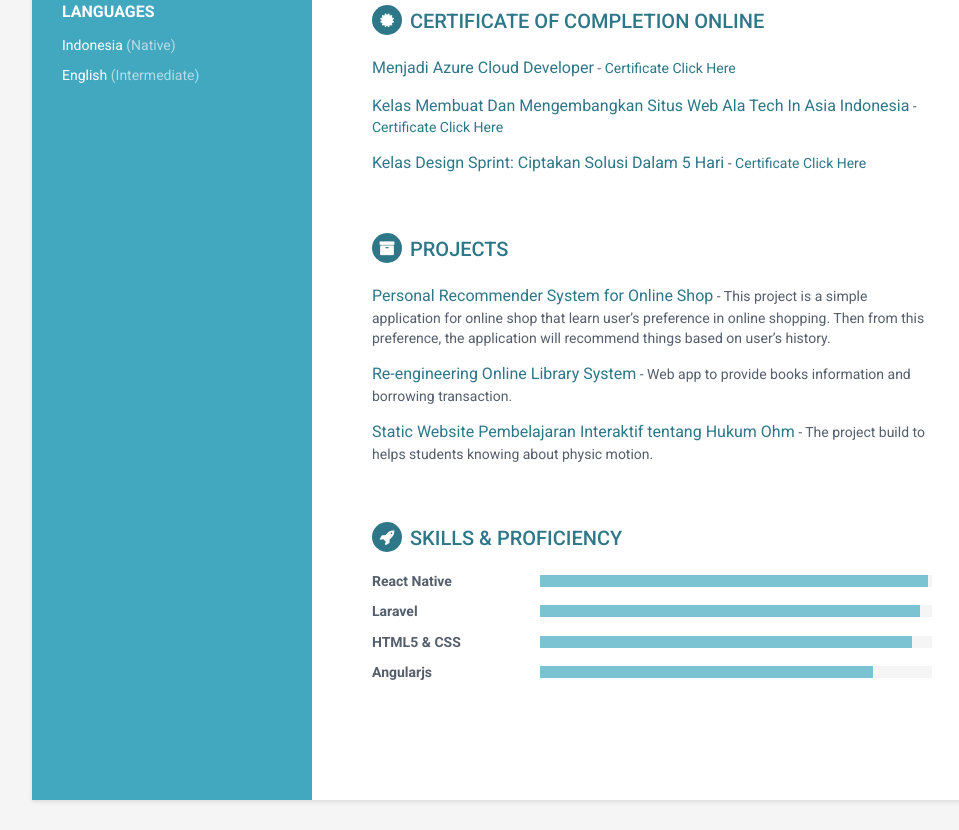
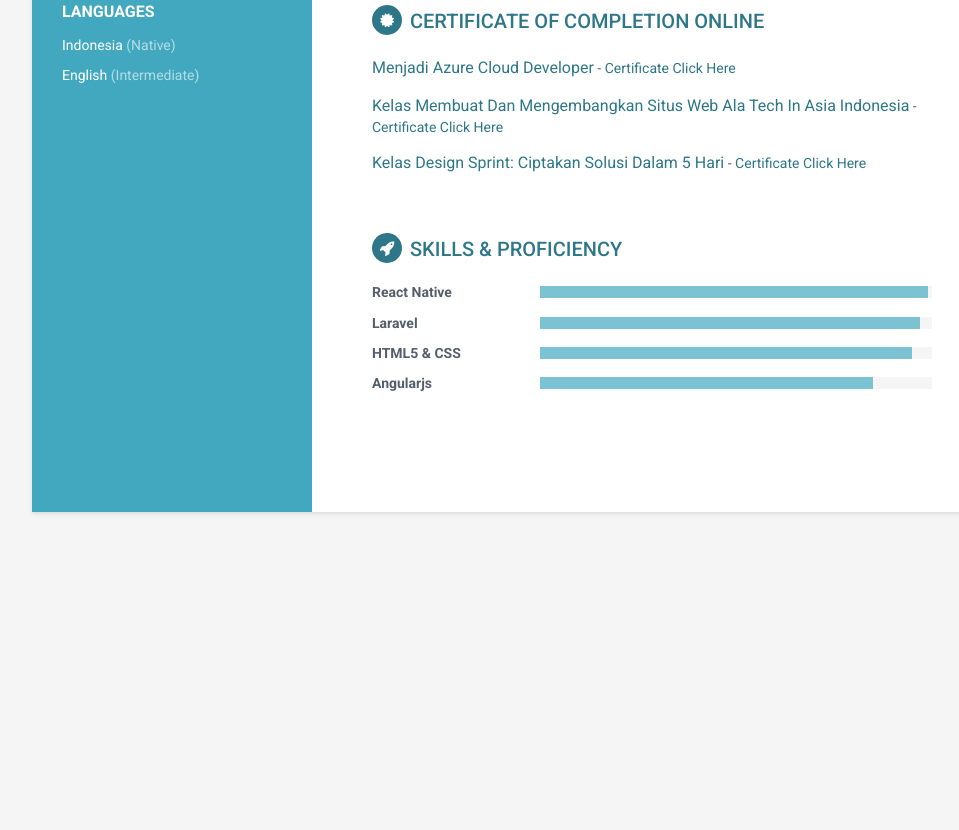
Before and after one commit to nielmanullang/nielmanullang.github.io, a plain HTML site: page index.html in a window 1280 px wide. Shown: the part 816-1646 px from the top of the page, without its empty margins (128-1087 px from the left). After the commit the page ends 1358 px from the top, so only its background shows below. Drawn offline with Linux system fonts and the light colour scheme.

Commit message:
Command projects

```diff
--- a/index.html
+++ b/index.html
@@ -144,18 +144,18 @@
                 </div><!--//item-->
             </section><!--//section-->
 
-            <section class="section projects-section">
+            <!-- <section class="section projects-section">
                 <h2 class="section-title"><i class="fa fa-archive"></i>Projects</h2>
                 <div class="item">
                     <span class="project-title"><a href="#" target="_blank">Personal Recommender System for Online Shop</a></span> - <span class="project-tagline">This project is a simple application for online shop that learn user’s preference in online shopping. Then from this preference, the application will recommend things based on user’s history.</span>
-                </div><!--//item-->
+                </div>
                 <div class="item">
                     <span class="project-title"><a href="#" target="_blank">Re-engineering Online Library System</a></span> - <span class="project-tagline">Web app to provide books information and borrowing transaction. </span>
-                </div><!--//item-->
+                </div>
                 <div class="item">
                     <span class="project-title"><a href="#" target="_blank">Static Website Pembelajaran Interaktif tentang Hukum Ohm</a></span> - <span class="project-tagline">The project build to helps students knowing about physic motion.</span>
-                </div><!--//item-->
-            </section><!--//section-->
+                </div>
+            </section>--><!--//section-->
 
             <section class="skills-section section">
                 <h2 class="section-title"><i class="fa fa-rocket"></i>Skills &amp; Proficiency</h2>
```
